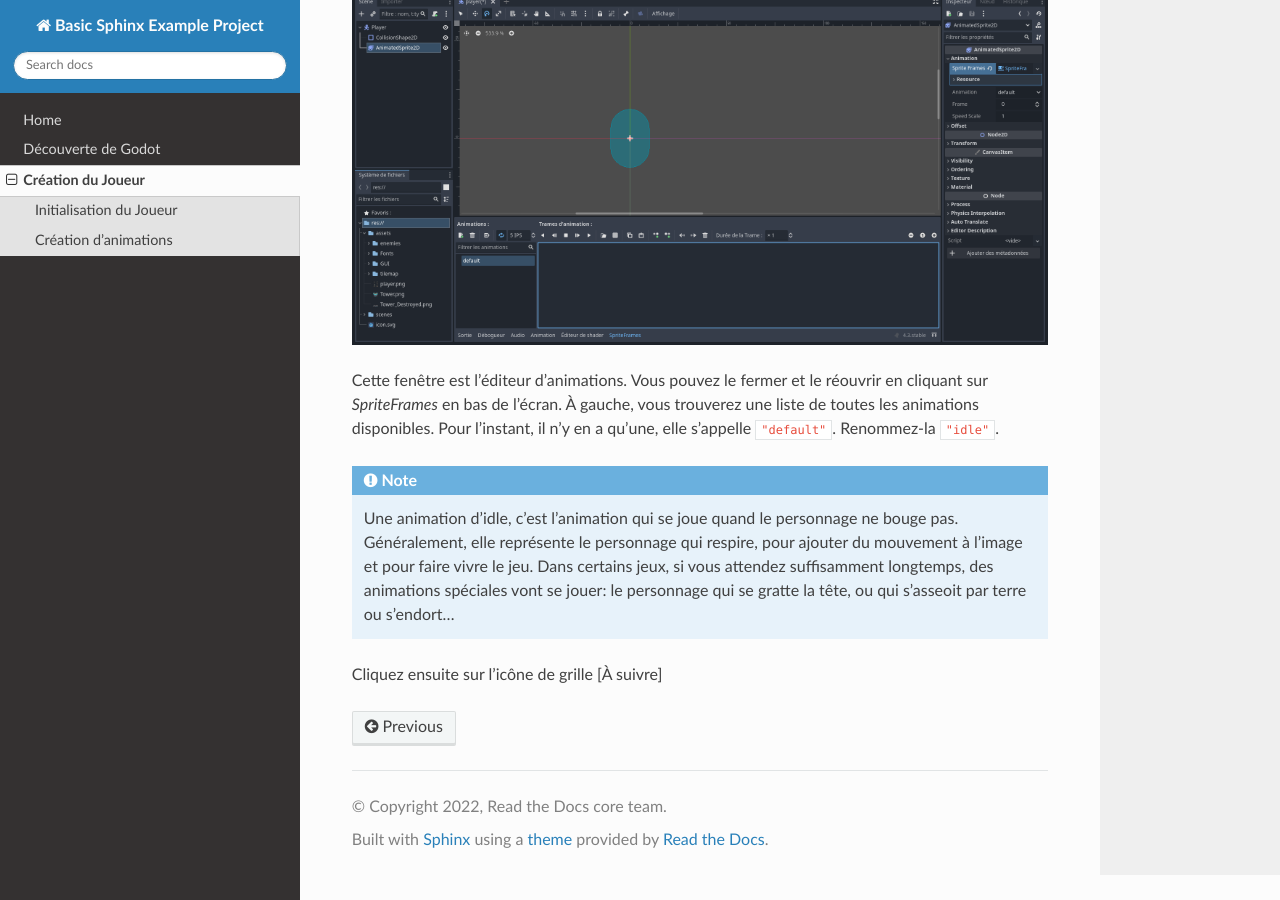
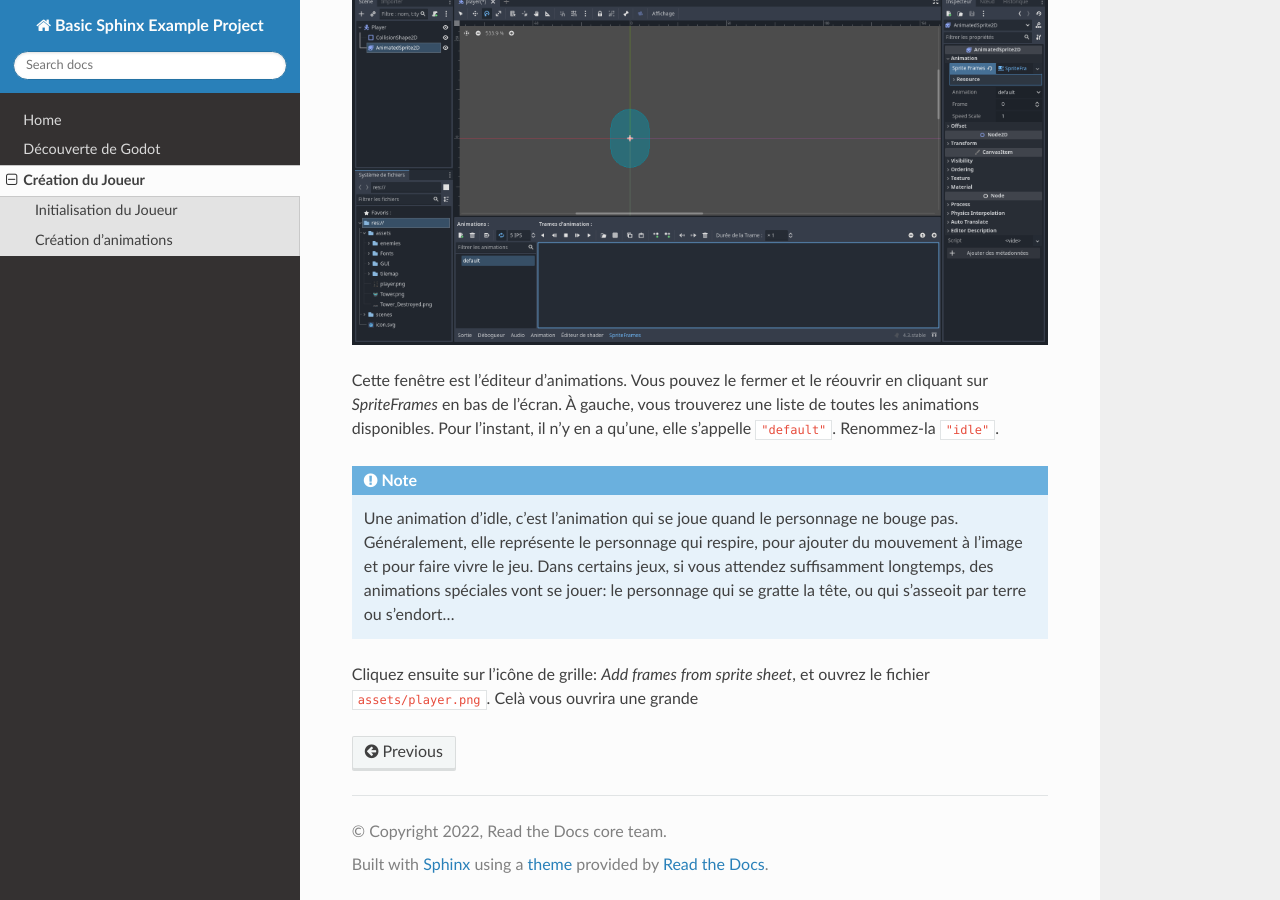
Before and after one commit to iceknith/Godot-Cours-Arcadia---Tower-Protector-Tutoriel, a Sphinx documentation site: the page built from docs/creation-joueur.rst, in a window 1280 px wide and 900 px high, scrolled down 2042 px. Built offline with Sphinx 7.4.7 and the Read the Docs theme 2.0.0, drawn with Linux system fonts in a browser that asks for light colours.

```diff
--- a/docs/creation-joueur.rst
+++ b/docs/creation-joueur.rst
@@ -60,4 +60,5 @@ Renommez-la ``"idle"``.
    Généralement, elle représente le personnage qui respire, pour ajouter du mouvement à l'image et pour faire vivre le jeu.
    Dans certains jeux, si vous attendez suffisamment longtemps, des animations spéciales vont se jouer: le personnage qui se gratte la tête, ou qui s'asseoit par terre ou s'endort...
 
-Cliquez ensuite sur l'icône de grille [À suivre]
+Cliquez ensuite sur l'icône de grille: `Add frames from sprite sheet`, et ouvrez le fichier ``assets/player.png``.
+Celà vous ouvrira une grande
--- a/docs/decouverte-godot.rst
+++ b/docs/decouverte-godot.rst
@@ -55,7 +55,7 @@ Après avoir crée le projet, il nous faut installer les différents `assets`
 .. note::
    `asset` est le nom donné aux éléments non-code d'un jeu vidéo, par exemple, une texture, un font ou une musique.
 
-Pour celà, téléchargez le fichier :download: `ici <ressources/Godot-Cours-Arcadia---Tower-Protector--- Assets.zip>`, extrayez le fichier ``assets`` et mettez-le dans le dossier de votre projet:
+Pour celà, téléchargez le fichier :download:`ici <ressources/Godot-Cours-Arcadia---Tower-Protector--- Assets.zip>`, extrayez le fichier ``assets`` et mettez-le dans le dossier de votre projet:
 .. image:: img/filesAsset.png
 
 Une fois cette étape terminée, nous pouvons commencer à créer notre premier jeu !
--- a/docs/index.rst
+++ b/docs/index.rst
@@ -1,6 +1,6 @@
 .. include:: ../README.rst
 
-.. :image:: img/preview.gif
+.. image:: img/preview.gif
    :alt: -2-
 
 .. note::
```
Also changed, not shown: 1 other file.
